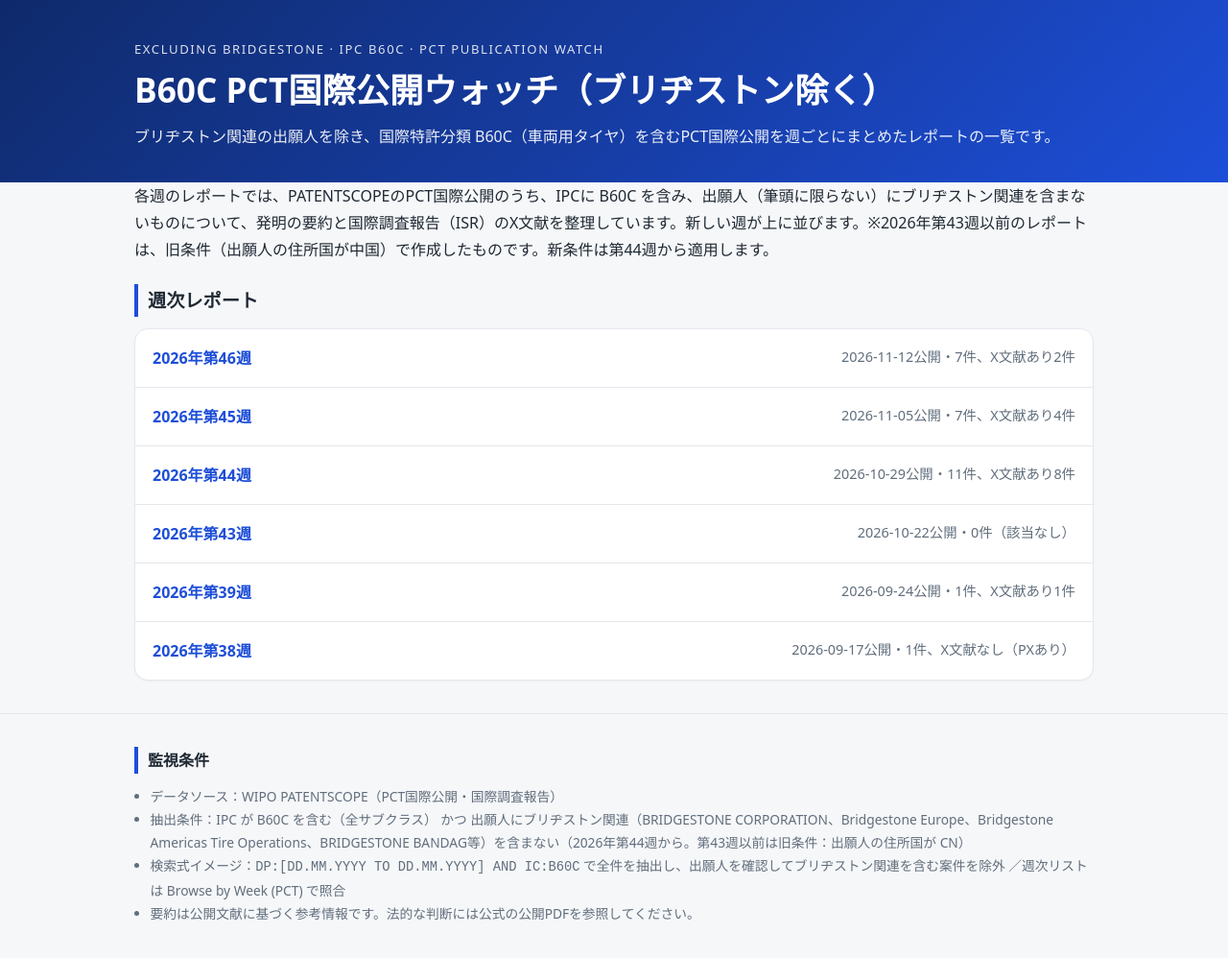
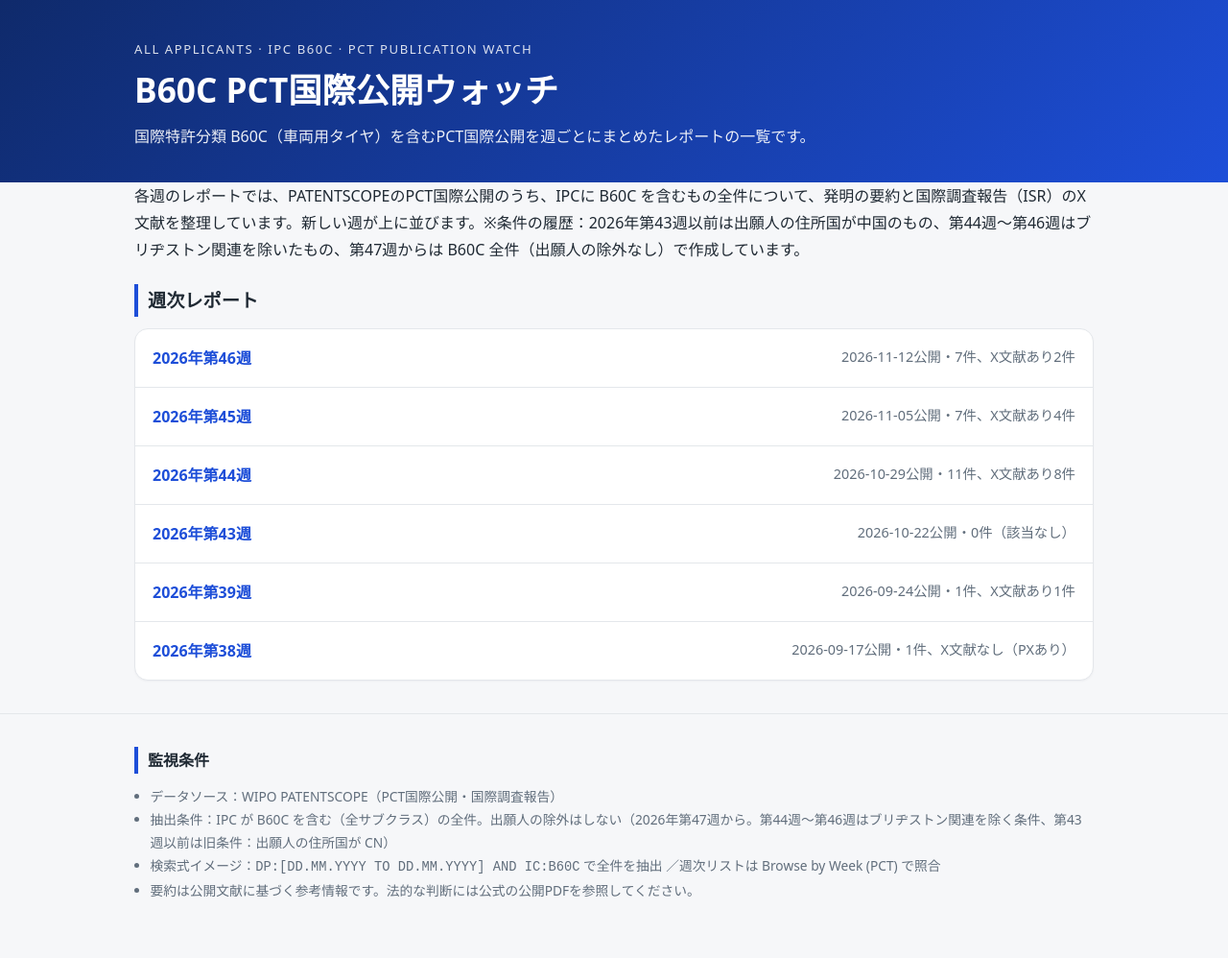
Before and after one commit to yoji-t/cn-b60c-wo-watch, a plain HTML site: page index.html in a window 1280 px wide. Shown: the whole page at 96% size. Drawn offline with Linux system fonts and the light colour scheme.

Commit message:
Scope change: cover all B60C PCT publications including Bridgestone from week 2026-47 (title/conditions/template updated)

```diff
--- a/index.html
+++ b/index.html
@@ -3,18 +3,18 @@
 <head>
 <meta charset="utf-8">
 <meta name="viewport" content="width=device-width, initial-scale=1">
-<title>B60C PCT国際公開ウォッチ（ブリヂストン除く）</title>
-<meta name="description" content="ブリヂストン関連を除く全出願人の、IPC B60C（タイヤ）を含むPCT国際公開（WIPO PCT公報）を毎週まとめた要約と国際調査報告のX文献の一覧">
+<title>B60C PCT国際公開ウォッチ</title>
+<meta name="description" content="全出願人の、IPC B60C（タイヤ）を含むPCT国際公開（WIPO PCT公報）を毎週まとめた要約と国際調査報告のX文献の一覧">
 <link rel="stylesheet" href="assets/style.css">
 </head>
 <body>
 <header class="top"><div class="wrap">
-  <div class="eyebrow">EXCLUDING BRIDGESTONE · IPC B60C · PCT PUBLICATION WATCH</div>
-  <h1>B60C PCT国際公開ウォッチ（ブリヂストン除く）</h1>
-  <p>ブリヂストン関連の出願人を除き、国際特許分類 B60C（車両用タイヤ）を含むPCT国際公開を週ごとにまとめたレポートの一覧です。</p>
+  <div class="eyebrow">ALL APPLICANTS · IPC B60C · PCT PUBLICATION WATCH</div>
+  <h1>B60C PCT国際公開ウォッチ</h1>
+  <p>国際特許分類 B60C（車両用タイヤ）を含むPCT国際公開を週ごとにまとめたレポートの一覧です。</p>
 </div></header>
 <main class="wrap">
-  <p class="intro">各週のレポートでは、PATENTSCOPEのPCT国際公開のうち、IPCに B60C を含み、出願人（筆頭に限らない）にブリヂストン関連を含まないものについて、発明の要約と国際調査報告（ISR）のX文献を整理しています。新しい週が上に並びます。※2026年第43週以前のレポートは、旧条件（出願人の住所国が中国）で作成したものです。新条件は第44週から適用します。</p>
+  <p class="intro">各週のレポートでは、PATENTSCOPEのPCT国際公開のうち、IPCに B60C を含むもの全件について、発明の要約と国際調査報告（ISR）のX文献を整理しています。新しい週が上に並びます。※条件の履歴：2026年第43週以前は出願人の住所国が中国のもの、第44週〜第46週はブリヂストン関連を除いたもの、第47週からは B60C 全件（出願人の除外なし）で作成しています。</p>
   <h2>週次レポート</h2>
   <div class="panel">
   <!-- WEEKS-LIST: 新しい週はこの <ul> の先頭に <li> を1行追加（新しい順）。weeks.json も同様に更新。 -->
@@ -33,8 +33,8 @@
   <h2>監視条件</h2>
   <ul>
     <li>データソース：WIPO PATENTSCOPE（PCT国際公開・国際調査報告）</li>
-    <li>抽出条件：IPC が B60C を含む（全サブクラス） かつ 出願人にブリヂストン関連（BRIDGESTONE CORPORATION、Bridgestone Europe、Bridgestone Americas Tire Operations、BRIDGESTONE BANDAG等）を含まない（2026年第44週から。第43週以前は旧条件：出願人の住所国が CN）</li>
-    <li>検索式イメージ：<code>DP:[DD.MM.YYYY TO DD.MM.YYYY] AND IC:B60C</code> で全件を抽出し、出願人を確認してブリヂストン関連を含む案件を除外 ／週次リストは Browse by Week (PCT) で照合</li>
+    <li>抽出条件：IPC が B60C を含む（全サブクラス）の全件。出願人の除外はしない（2026年第47週から。第44週〜第46週はブリヂストン関連を除く条件、第43週以前は旧条件：出願人の住所国が CN）</li>
+    <li>検索式イメージ：<code>DP:[DD.MM.YYYY TO DD.MM.YYYY] AND IC:B60C</code> で全件を抽出 ／週次リストは Browse by Week (PCT) で照合</li>
     <li>要約は公開文献に基づく参考情報です。法的な判断には公式の公開PDFを参照してください。</li>
   </ul>
 </div></footer>
```
Also changed, not shown: weeks/_template/index.html (+5 -5 lines), 1 other file.
